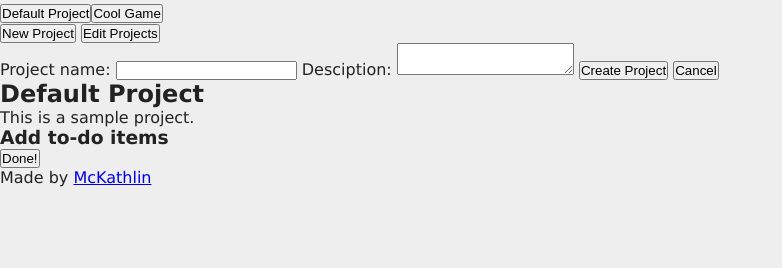
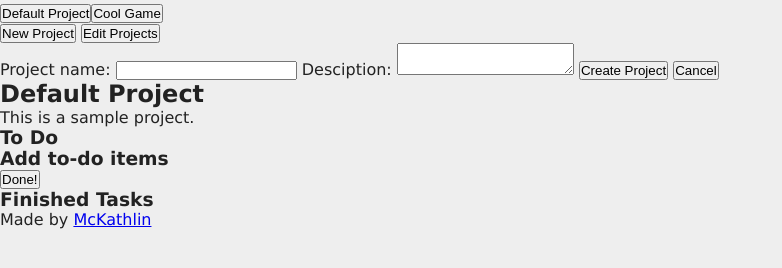
Before and after one commit to McKathlin/to-do-list, a website built with webpack: page src/template.html in a window 1280 px wide. Shown: the part 54-322 px from the top of the page, without its empty margins (0-782 px from the left). Built offline with nearby package versions, Linux system fonts and the light colour scheme.

Commit message:
Add list of completed tasks below to-do list

```diff
--- a/src/index.js
+++ b/src/index.js
@@ -23,7 +23,10 @@ const MainPageController = (function() {
     const projectDescriptionNode =
         document.getElementById("current-project-description");
 
-    const listContainerNode = document.getElementById("list-container");
+    const taskListContainerNode =
+        document.getElementById("task-list-container");
+    const completedListContainerNode =
+        document.getElementById("completed-list-container");
 
     // Public methods
 
@@ -50,6 +53,7 @@ const MainPageController = (function() {
         _renderProjects();
         _renderCurrentProjectInfo();
         _renderToDoList();
+        _renderCompletedTasks();
     };
 
     // Private helper methods
@@ -76,9 +80,9 @@ const MainPageController = (function() {
     };
 
     const _renderToDoList = function() {
-        listContainerNode.replaceChildren();
+        taskListContainerNode.replaceChildren();
         for (const task of _currentProject.actionTasks) {
-            listContainerNode.appendChild(_makeToDoNode(task));
+            taskListContainerNode.appendChild(_makeToDoNode(task));
         }
     };
 
@@ -94,6 +98,20 @@ const MainPageController = (function() {
             buttonComplete,
         ]);
         return toDoNode;
+    };
+
+    const _renderCompletedTasks = function(task) {
+        completedListContainerNode.replaceChildren();
+        for (const task of _currentProject.completedTasks) {
+            completedListContainerNode.appendChild(_makeCompletedNode(task));
+        }
+    };
+
+    const _makeCompletedNode = function(task) {
+        const taskNode = doc.make(".completed-task", [
+            doc.p(task.title)
+        ]);
+        return taskNode;
     };
 
     return {
--- a/src/template.html
+++ b/src/template.html
@@ -44,8 +44,13 @@
                 Please wait while your current project loads.
             </p>
         </div>
-        <div id="list-container">
-            <!--View the current project here.-->
+        <h3>To Do</h3>
+        <div id="task-list-container">
+            <!--View the current project's to-do list here.-->
+        </div>
+        <h3>Finished Tasks</h3>
+        <div id="completed-list-container">
+            <!--View completed tasks here.-->
         </div>
     </main>
     <footer>
```
